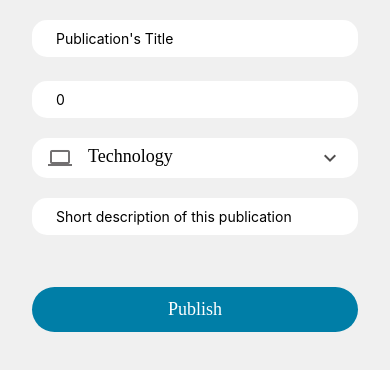
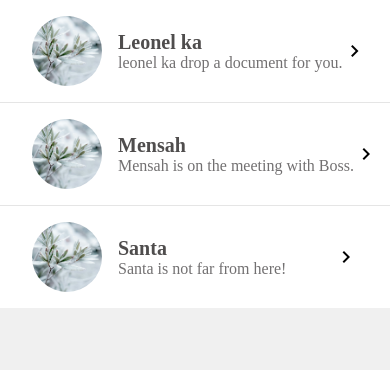
Before and after one commit to LeonelKero/done-with, a React Native app: screen / in a window 390 px wide. Shown: the top 370 px of the page. Built offline with nearby package versions, Linux system fonts and the light colour scheme.

Commit message:
Refactoring the message screen

```diff
--- a/App.js
+++ b/App.js
@@ -1,9 +1,9 @@
 import { StyleSheet } from "react-native";
 import color from "./app/config/color";
-import PostListingScreen from "./app/screens/post/PostListingScreen";
+import MessagesScreen from "./app/screens/messages/MessagesScreen";
 
 export default function App() {
-  return <PostListingScreen />;
+  return <MessagesScreen />;
 }
 
 const styles = StyleSheet.create({
--- a/app/components/list/DWSwipebableListItem.tsx
+++ b/app/components/list/DWSwipebableListItem.tsx
@@ -1,3 +1,4 @@
+import { MaterialCommunityIcons } from "@expo/vector-icons";
 import React, { ReactNode } from "react";
 import { Image, StyleSheet, TouchableHighlight, View } from "react-native";
 import { GestureHandlerRootView } from "react-native-gesture-handler";
@@ -10,7 +11,7 @@ interface Props {
   title: string;
   subtitle: string;
   onPress: () => void;
-  renderLeftActions: ReactNode;
+  // renderLeftActions: ReactNode;
   renderRightActions: ReactNode;
 }
 
@@ -20,20 +21,27 @@ const DWSwipebableListItem = ({
   subtitle,
   onPress = () => {},
   renderRightActions = <></>,
-  renderLeftActions = <></>,
-}: Props) => {
+}: // renderLeftActions = <></>,
+Props) => {
   return (
     <GestureHandlerRootView>
       <Swipeable
-        renderLeftActions={() => renderLeftActions}
+        // renderLeftActions={() => renderLeftActions}
         renderRightActions={() => renderRightActions}
       >
         <TouchableHighlight onPress={onPress} underlayColor={color.lightBlue}>
           <View style={styles.container}>
             <Image source={image} resizeMode="cover" style={styles.imgHolder} />
             <View style={styles.info}>
-              <DWText customStyle={styles.title}>{title}</DWText>
-              <DWText customStyle={styles.subTitle}>{subtitle}</DWText>
+              <View style={styles.details}>
+                <DWText customStyle={styles.title}>{title}</DWText>
+                <DWText customStyle={styles.subTitle}>{subtitle}</DWText>
+              </View>
+              <MaterialCommunityIcons
+                name="chevron-right"
+                size={24}
+                color={color.softGray}
+              />
             </View>
           </View>
         </TouchableHighlight>
@@ -49,7 +57,7 @@ const styles = StyleSheet.create({
     flexDirection: "row",
     // borderColor: "lightgray",
     // borderWidth: 2,
-    paddingHorizontal: 16,
+    paddingHorizontal: 32,
     width: "100%",
     paddingVertical: 16,
     backgroundColor: color.white,
@@ -61,7 +69,12 @@ const styles = StyleSheet.create({
   },
   info: {
     marginStart: 16,
+    flexDirection: "row",
+    flex: 1,
+    justifyContent: "space-between",
+    alignItems: "center",
   },
+  details: {},
   title: {
     fontWeight: "600",
     fontSize: 20,
--- a/app/screens/messages/MessagesScreen.tsx
+++ b/app/screens/messages/MessagesScreen.tsx
@@ -55,15 +55,15 @@ const MessagesScreen = () => {
                 onPress={() => handleDelete(message.id)}
               />
             }
-            renderLeftActions={
-              <DWItemAction
-                actionName="Archive"
-                iconName={"archive"}
-                iconColor={color.white}
-                iconSize={30}
-                onPress={() => console.log("Action archive ", message)}
-              />
-            }
+            // renderLeftActions={
+            //   <DWItemAction
+            //     actionName="Archive"
+            //     iconName={"archive"}
+            //     iconColor={color.white}
+            //     iconSize={30}
+            //     onPress={() => console.log("Action archive ", message)}
+            //   />
+            // }
           />
         )}
         keyExtractor={(item) => item.id.toString()}
```
